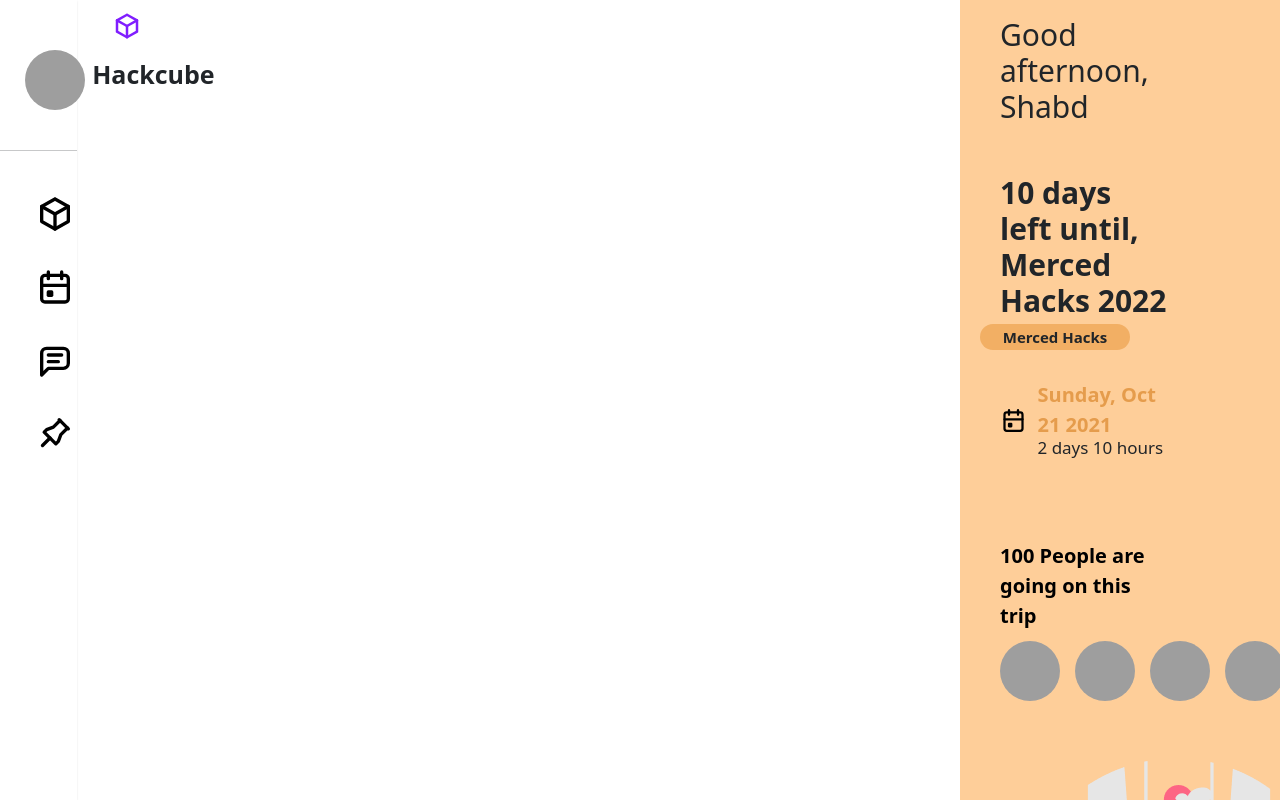
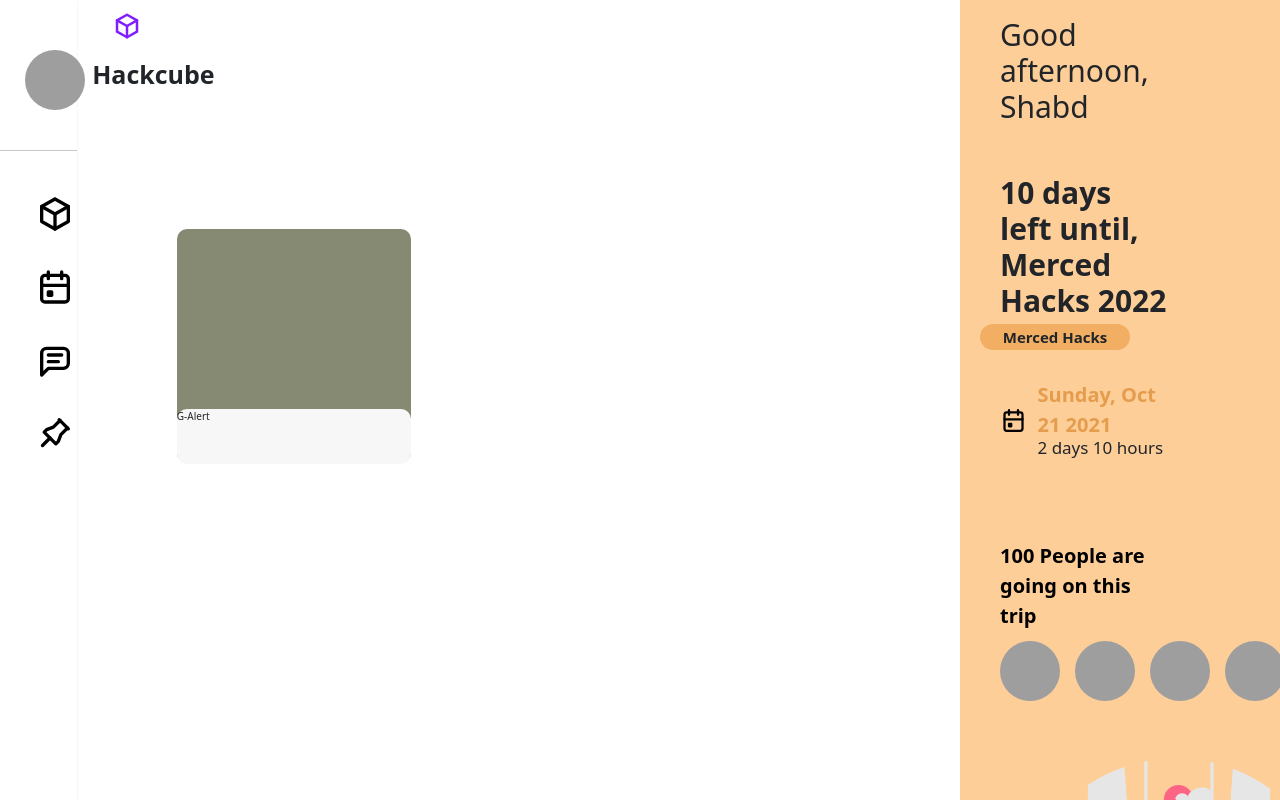
Before and after one commit to ShabdVeyyakula/HackCubeManagementSoftware, a React (Create React App) app: page /gallery in a window 1280 px wide. Built offline with nearby package versions, Linux system fonts and the light colour scheme; no server answers; the database is empty; grey boxes are pictures that could not be loaded.

Commit message:
Added in basic gallery item

```diff
--- a/src/App.css
+++ b/src/App.css
@@ -240,3 +240,24 @@
   margin-right: 15px;
   text-align: right;
 }
+
+.galleryitem{
+  position: absolute;
+  width: 234px;
+  height: 234px;
+  margin-top: 125px;
+  margin-left: 100px;
+
+  background-color: #868A73;
+  border-radius: 10px;
+}
+
+.itemname{
+  position: absolute;
+  width: 234px;
+  height: 55px;
+  margin-top: 180px;
+
+  background-color: #f7f7f7;
+  border-radius: 10px;
+}
--- a/src/components/pages/dashboard.js
+++ b/src/components/pages/dashboard.js
@@ -12,6 +12,7 @@
     var data = firebase.db.collection("Clubs").get()
     console.log("hello1111")
 }
+
 
 export class dashboard extends Component {
 
@@ -62,6 +63,6 @@
         )
     }
 }
-test();
+
 
 export default dashboard;
--- a/src/components/pages/gallery.js
+++ b/src/components/pages/gallery.js
@@ -4,6 +4,7 @@
 import Rightbar from '../navbars/rightbar'
 import 'bootstrap/dist/css/bootstrap.css';
 import Topbar from '../navbars/Topbar';
+import Galleryitem from '../reusable/Galleryitem';
 
 export class gallery extends Component {
     render() {
@@ -13,6 +14,9 @@
                     <Leftbar />
                     <div className = "centerSection">
                         <Topbar />
+                            <div className ="Row">
+                                <Galleryitem />
+                            </div>
 
 
 
--- /dev/null
+++ b/src/components/reusable/Galleryitem.js
@@ -0,0 +1,22 @@
+import React, { Component } from 'react'
+import '../../App.css'
+import Leftbar from  '../navbars/Leftbar'
+import Rightbar from '../navbars/rightbar'
+import 'bootstrap/dist/css/bootstrap.css';
+import Topbar from '../navbars/Topbar';
+
+export class galleryitem extends Component {
+    render() {
+        return (
+            <div>
+                <div className = "galleryitem">
+                    <div className = "itemname">
+                        <p className = "projectname">G-Alert</p>
+                    </div>
+                </div>
+            </div>
+        )
+    }
+}
+
+export default galleryitem
```
Also changed, not shown: 2 other files (tests, documents, lock files or other folders).
